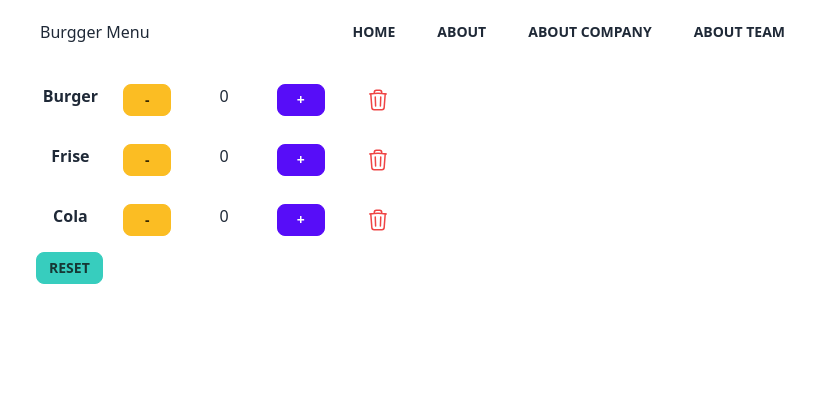
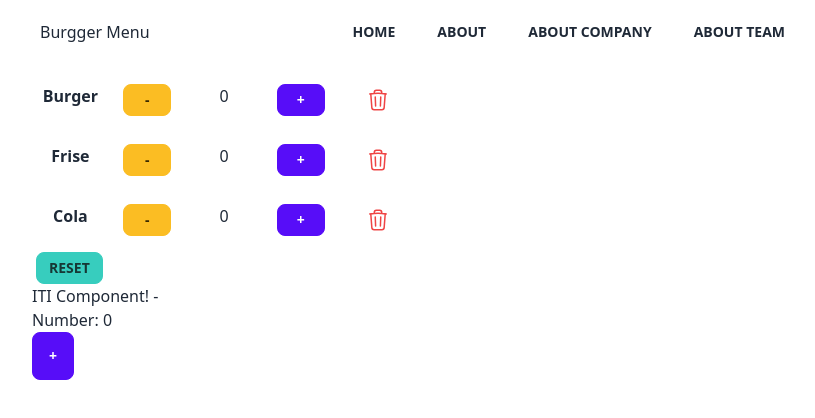
Before and after one commit to 0xYahia/react-project-TS, a React (Vite) app: page / in a window 1280 px wide. Shown: the top 418 px of the page, without its empty margins (215-1030 px from the left). Built offline with nearby package versions, Linux system fonts and the light colour scheme.

Commit message:
add class component

```diff
--- a/src/App.tsx
+++ b/src/App.tsx
@@ -1,6 +1,8 @@
 import { useState } from "react";
 import { BrowserRouter, Routes, Route } from "react-router-dom";
-
+interface props {
+  track: "UI";
+}
 import Cart from "./components/Cart";
 import About from "./components/About";
 import AboutCopmany from "./components/AboutCopmany";
@@ -8,6 +10,7 @@ import Header from "./components/Header";
 import AboutTeam from "./components/AboutTeam";
 import Product from "./components/Product";
 import ErrorPage from "./components/ErrorPage";
+import ITI from "./components/ITI";
 
 export default function App() {
   const [counters, seCounters] = useState([
@@ -62,9 +65,11 @@ export default function App() {
             <Route path="team" element={<AboutTeam />} />
           </Route>
           <Route path="/product/:productid/:country?" element={<Product />} />
+
           <Route path="*" element={<ErrorPage />} />
         </Routes>
       </BrowserRouter>
+      <ITI />
     </div>
   );
 }
--- /dev/null
+++ b/src/components/ITI.tsx
@@ -0,0 +1,23 @@
+import React, { Component } from "react";
+
+export default class ITI extends Component {
+  state = { number: 0 };
+  // constructor() {
+  //   super();
+  // }
+
+  handleClick = () => {
+    this.setState({ number: this.state.number + 1 });
+  };
+  render() {
+    return (
+      <>
+        <h1>ITI Component! - </h1>
+        <h2>Number: {this.state.number}</h2>
+        <button onClick={this.handleClick} className="btn btn-primary">
+          +
+        </button>
+      </>
+    );
+  }
+}
```
